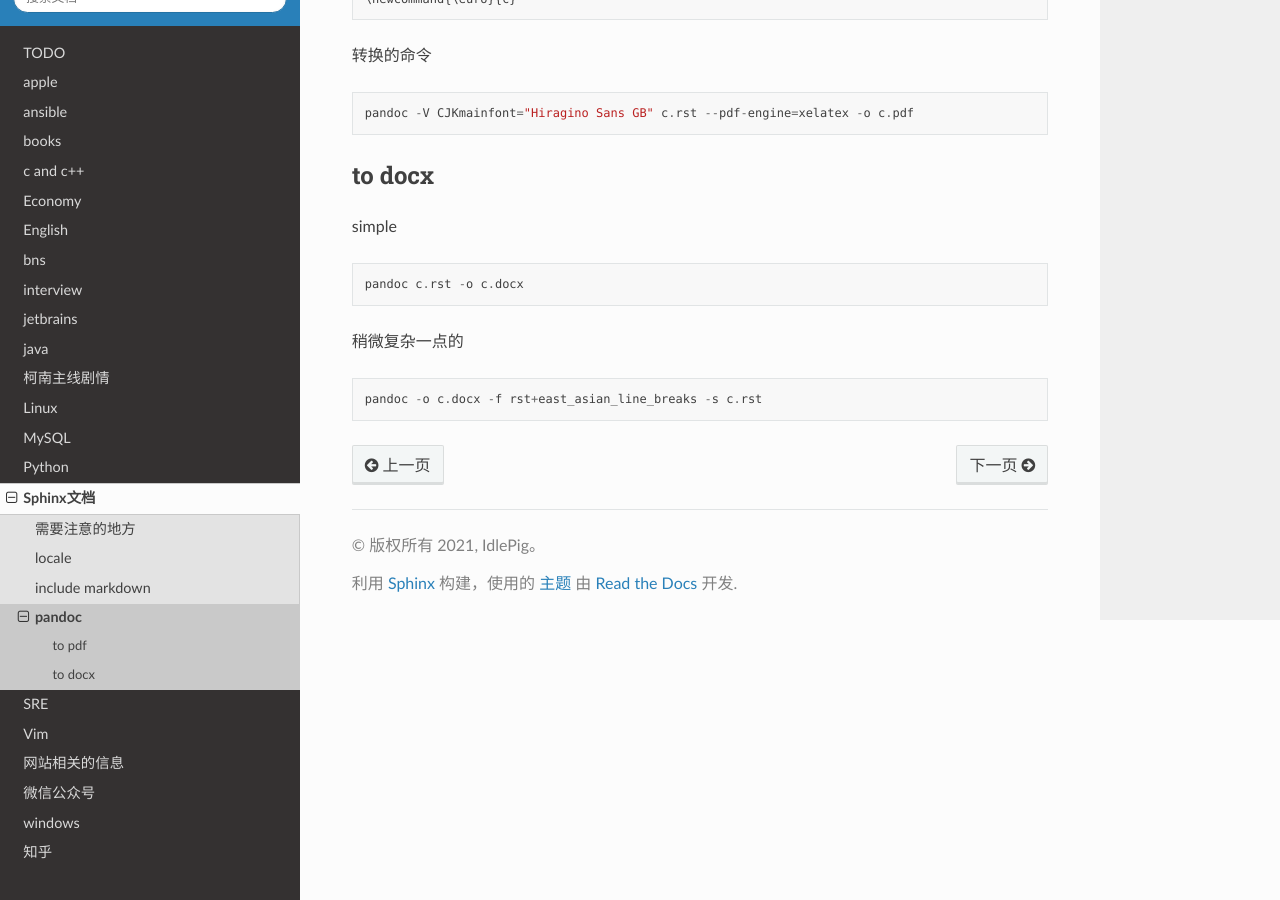
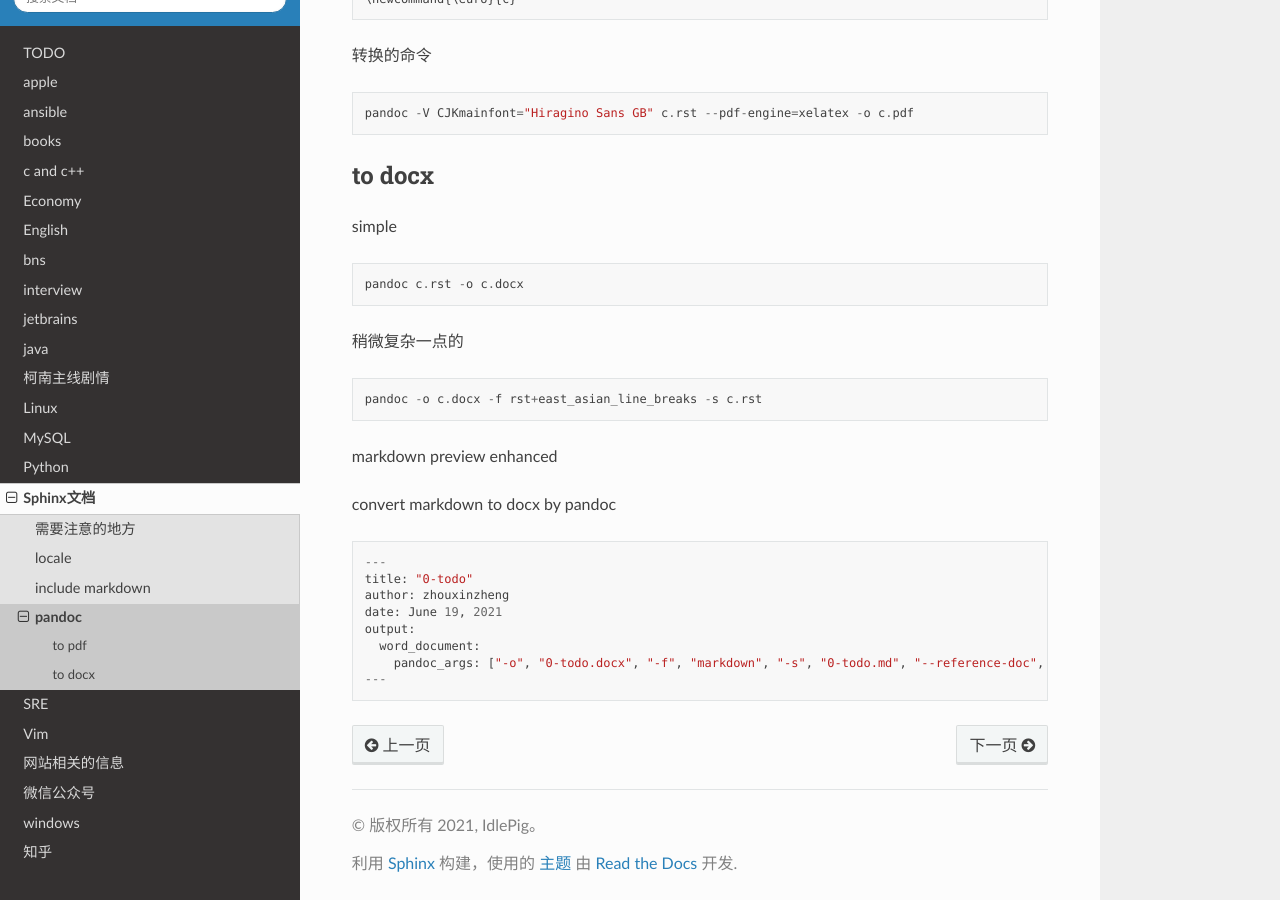
Before and after one commit to otfsenter/idlepig, a Sphinx documentation site: the page built from source/sphinx/pandoc.rst, in a window 1280 px wide and 900 px high, scrolled down 706 px. Built offline with Sphinx 7.4.7 and the Read the Docs theme 2.0.0, drawn with Linux system fonts in a browser that asks for light colours.

Commit message:
Update pandoc.rst

```diff
--- a/source/sphinx/pandoc.rst
+++ b/source/sphinx/pandoc.rst
@@ -59,3 +59,19 @@ simple
 .. code::
 
    pandoc -o c.docx -f rst+east_asian_line_breaks -s c.rst
+
+
+markdown preview enhanced
+
+convert markdown to docx by pandoc
+
+.. code::
+
+    ---
+    title: "0-todo"
+    author: zhouxinzheng
+    date: June 19, 2021
+    output:
+      word_document:
+        pandoc_args: ["-o", "0-todo.docx", "-f", "markdown", "-s", "0-todo.md", "--reference-doc", "mystyles.docx"]
+    ---
```
